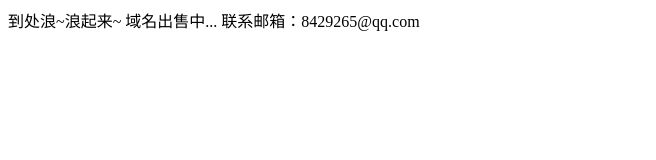
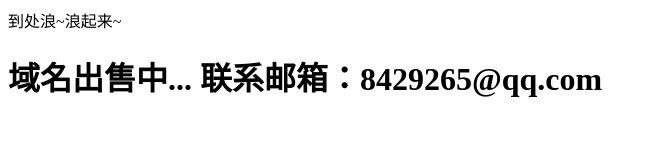
Before and after one commit to daochulang/daochulang.github.io, a plain HTML site: page index.html in a window 1280 px wide. Shown: the whole page, without its empty margins (0-656 px from the left). Drawn offline with Linux system fonts and the light colour scheme.

```diff
--- a/index.html
+++ b/index.html
@@ -5,8 +5,8 @@
 
 <body>
 到处浪~浪起来~
-
-域名出售中... 联系邮箱：8429265@qq.com
+<br>
+<h1>域名出售中... 联系邮箱：8429265@qq.com<h1>
 </body>
 
 </html>
```
